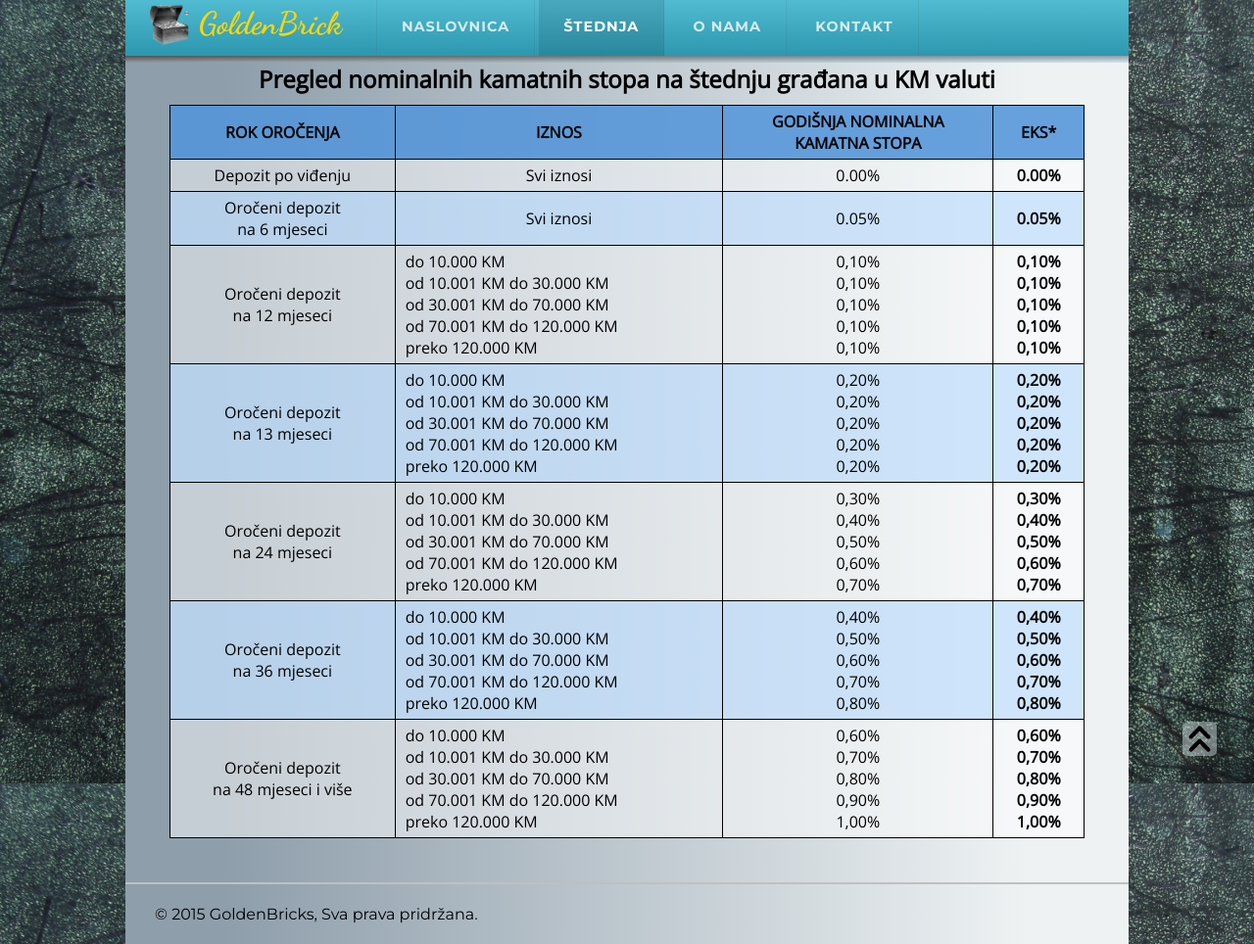
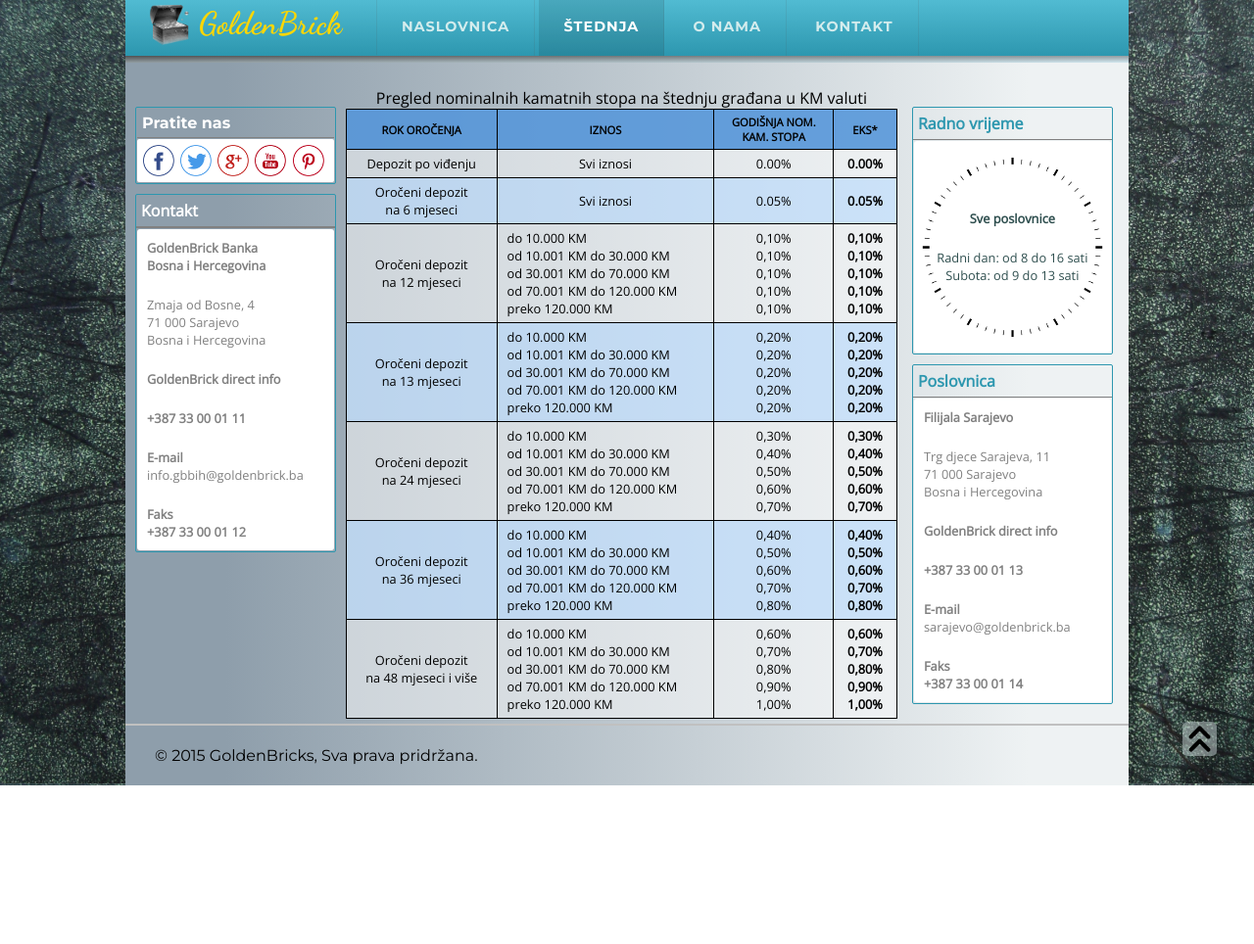
Before and after one commit to WebTehnologijeETF/BankaGoldenBrick, a PHP site: page /stednja.html in a window 1280 px wide. Shown: the whole page at 98% size. After the commit the page ends 802 px from the top, so only its background shows below. Run offline with PHP 8.4, Linux system fonts and the light colour scheme.

Commit message:
Update-ovana Štednja stranica
Update-ovana Štednja stranica sa tabelom, dodani sidebar-i.

```diff
--- a/static/css/stil.css
+++ b/static/css/stil.css
@@ -30,7 +30,7 @@
 	background: -ms-linear-gradient(top, #51bbd2 0%, #2d97af 100%);
 	background: linear-gradient(to bottom, #51bbd2 0%, #2d97af 100%);
 }
-
+/*Logo*/
 .logo > a > h1 {
 	font-family: 'Dancing Script', cursive;
 
@@ -65,6 +65,7 @@
     margin-right: 10px;
     margin-left: 20px;
 }
+/*Navbar*/
 .meni {
 	font-family: 'Montserrat', sans-serif;
     float: left;
@@ -110,6 +111,7 @@
 	background: #32a9c3;
 	background: rgba(0, 0, 0, 0.1);
 }
+/*Sjena ispod menija*/
 .sjena {
     background-image: -ms-linear-gradient(top left, #505152 0%, #D2E8F0 100%);
     background-image: -moz-linear-gradient(top left, #505152 0%, #D2E8F0 100%);
@@ -119,6 +121,7 @@
     background-image: linear-gradient(to bottom right, #505152 0%, #D2E8F0 100%);
     height: 7px;
 }
+/*Sadržaj*/
 .sadrzaj {
     position: relative;
     background: -webkit-linear-gradient(90deg, #8e9eab 10%, #eef2f3 90%);
@@ -131,6 +134,7 @@
     margin: 0;
     padding: 0;
 }
+/*Naslovnica*/
 .desno {
     float: left;
     width: 20%;
@@ -168,7 +172,8 @@
 .lijevo {
     width: 20%;
     float: left;
-    padding: 45px 5px 5px 10px;
+    padding: 0 5px 5px 10px;
+    margin-top: 45px;
 }
 .social_feed > .social_feed_content > a > img {
     width: 34px;
@@ -210,7 +215,7 @@
     margin: 0;
     padding: 0;
 }
-
+/*Članci*/
 .clanak {
 	width: 95%;
     background-color: white;
@@ -266,6 +271,7 @@
 	margin: 0 0 10px 0;
 	padding: 0;
 }
+/*Nazad na vrh*/
 .vrh {
 	position: fixed;
 	right: 3%;
@@ -290,6 +296,7 @@
 	margin: 0;
 	padding: 0;
 }
+/*Podnožje (Footer)*/
 .podnozje {
 	background: -webkit-linear-gradient(90deg, #8e9eab 10%, #eef2f3 90%);
     background:    -moz-linear-gradient(90deg, #8e9eab 10%, #eef2f3 90%);
@@ -306,9 +313,13 @@
     font-family: 'Montserrat', sans-serif;
     font-size: 100%;
 }
+/*Štednja stranica*/
 #tabela {
+    float: left;
+    width: 55%;
 	overflow: auto;
-	margin: 0 45px 45px 45px;
+	margin: 5px;
+    margin-top: 25px;
 }
 #tabela tr:nth-child(odd){
 	background-color:rgba(170, 212, 255, 0.5);
@@ -327,8 +338,13 @@
 	text-align: center;
 	border-collapse: collapse;
 }
-th, td {
+table#stednja th,
+table#stednja td {
 	padding: 5px 10px;
+    font-size: 80%;
+}
+table#stednja th {
+    font-size: 70%;
 }
 td:hover {
 	background-color: rgba(255, 255, 255, 0.4);
@@ -342,17 +358,48 @@
 col#prva {
 	font-size: 110%;
 }
+
 .sadrzaj h2 {
 	text-align: center;
 	margin: 0 0 10px 0;
 	padding: 0;
 }
+.feed_content {
+    margin: 1px;
+    background: white;
+    padding: 10px;
+    border-radius: 3px;
+}
+
+/*O nama stranica*/
 .about_desno {
     width: 22%;
     float: left;
     padding: 10px;
     margin-top: 35px;
 }
+.about_centar {
+    width: 53%;
+    float: left;
+    margin-left: 10px;
+    margin-top: 10px;
+}
+.about_centar_content {
+    padding: 0 15px 15px 15px;
+    background-color: white;
+    color: dimgray;
+    font-size: 90%;
+    border: 2px solid #2d97af;
+    border-radius: 5px;
+    margin: 10px 0;
+}
+.about_centar > h3 {
+    color: white;
+    font-family: 'Montserrat', sans-serif;
+    margin: 0 0 0 5px;
+    padding: 0;
+}
+/*Partneri*/
 .linkovi {
     border: 1px solid #2d97af;
     margin: 0;
@@ -369,7 +416,8 @@
 }
 .linkovi_content {
     background-color: white;
-    color: grey;
+    color: slategray;
+    font-size: 90%;
     margin: 0;
     padding: 0;
     border-radius: 3px;
@@ -391,6 +439,7 @@
 .linkovi_content > ul > li > a:hover {
 	text-decoration: underline;
 }
+/*Kontakt stranica*/
 .kontakt p, .kontakt input[type="text"],
 .kontakt input[type="email"],
 .kontakt input[type="tel"],
@@ -407,7 +456,7 @@
     width: 20%;
     float: left;
     padding: 10px;
-    margin-top: 45px;
+    margin-top: 35px;
 }
 .kontakt {
     margin: 0 auto;
@@ -489,32 +538,6 @@
     color: red;
     font-size: 105%;
 }
-.feed_content {
-    margin: 1px;
-    background: white;
-    padding: 10px;
-    border-radius: 3px;
-}
-.about_centar {
-    width: 53%;
-    float: left;
-    margin-left: 10px;
-    margin-top: 10px;
-}
-.about_centar_content {
-    padding: 0 15px 15px 15px;
-    background-color: white;
-    color: grey;
-    border: 2px solid #2d97af;
-    border-radius: 5px;
-    margin: 10px 0;
-}
-.about_centar > h3 {
-    color: white;
-    font-family: 'Montserrat', sans-serif;
-    margin: 0 0 0 5px;
-    padding: 0;
-}
 .kontakt_desno > .kontakt_feed_desno > .feed_content.clock{
     background-image: url(../images/clock.png);
     background-repeat: no-repeat;
@@ -526,6 +549,8 @@
 .kontakt_desno > .kontakt_feed_desno > .feed_content.clock > p {
     color: darkslategrey;
 }
+
+
 /*Responsive CSS*/
 @media (max-width:1024px) {
     .okvir {
@@ -568,4 +593,8 @@
     .kontakt_desno > .kontakt_feed_desno > .feed_content.clock{
         font-size: 75%;
     }
+    table#stednja th,
+    table#stednja td {
+    font-size: 70%;
 }
+}
--- a/stednja.html
+++ b/stednja.html
@@ -28,9 +28,42 @@
 			</div>
             <div class="sjena"></div>
 			<div class="sadrzaj">
+                <div class="lijevo">
+                    <div class="social_feed">
+                        <h4>Pratite nas</h4>
+                        <div class="social_feed_content">
+                            <a href="http://facebook.com" target="_blank"><img src="static/images/facebook.png" alt="facebook"></a>
+                            <a href="http://twitter.com" target="_blank"><img src="static/images/twitter.png" alt="twitter"></a>
+                            <a href="http://plus.google.com" target="_blank"><img src="static/images/google+.png" alt="google plus"></a>
+                            <a href="http://youtube.com" target="_blank"><img src="static/images/youtube.png" alt="youtube"></a>
+                            <a href="http://pinterest.com" target="_blank"><img src="static/images/pinterest.png" alt="pinterest"></a>
+                        </div>
+                    </div>
+                    <div class="kontakt_feed">
+                        <h4>Kontakt</h4>
+                        <div class="feed_content">
+                            <p><b>GoldenBrick Banka</b></p>
+                            <p><b>Bosna i Hercegovina</b></p>
+                            <br>
+                            <p>Zmaja od Bosne, 4</p>
+                            <p>71 000 Sarajevo</p>
+                            <p>Bosna i Hercegovina</p>
+                            <br>
+                            <p><b>GoldenBrick direct info</b></p>
+                            <br>
+                            <p><b>+387 33 00 01 11</b></p>
+                            <br>
+                            <p><b>E-mail</b></p>
+                            <p><span class="p_minimize">info.gbbih@goldenbrick.ba</span></p>
+                            <br>
+                            <p><b>Faks</b></p>
+                            <p><b>+387 33 00 01 12</b></p>
+                        </div>
+                    </div>
+                </div>
 				<div id="tabela">
 					<table id="stednja">
-						<caption><h2>Pregled nominalnih kamatnih stopa na štednju građana u KM valuti</h2></caption>
+						<caption>Pregled nominalnih kamatnih stopa na štednju građana u KM valuti</caption>
 						<colgroup>
 							<col id="prva">
 							<col id="druga">
@@ -40,7 +73,7 @@
 						<tr>
 							<th>ROK OROČENJA</th>
 							<th>IZNOS</th>
-							<th>GODIŠNJA NOMINALNA <br>KAMATNA STOPA</th>
+							<th>GODIŠNJA NOM. <br>KAM. STOPA</th>
 							<th>EKS*</th>
 						</tr>
 						<tr>
@@ -172,6 +205,37 @@
 						</tr>
 					</table>
 				</div>
+                <div class="kontakt_desno">
+                    <div class="kontakt_feed_desno">
+                        <h4>Radno vrijeme</h4>
+                        <div class="feed_content clock">
+                            <p><b>Sve poslovnice</b></p>
+                            <br>
+                            <p>Radni dan: od 8 do 16 sati</p>
+                            <p>Subota: od 9 do 13 sati</p>
+                        </div>
+                    </div>
+                    <div class="kontakt_feed_desno">
+                        <h4>Poslovnica</h4>
+                        <div class="feed_content">
+                            <p><b>Filijala Sarajevo </b></p>
+                            <br>
+                            <p>Trg djece Sarajeva, 11</p>
+                            <p>71 000 Sarajevo</p>
+                            <p>Bosna i Hercegovina</p>
+                            <br>
+                            <p><b>GoldenBrick direct info</b></p>
+                            <br>
+                            <p><b>+387 33 00 01 13</b></p>
+                            <br>
+                            <p><b>E-mail</b></p>
+                            <p><span class="p_minimize">sarajevo@goldenbrick.ba</span></p>
+                            <br>
+                            <p><b>Faks</b></p>
+                            <p><b>+387 33 00 01 14</b></p>
+                        </div>
+                    </div>
+                </div>
 			</div>
 			<div class="podnozje">
 				<p>&copy; 2015 GoldenBricks, Sva prava pridržana.</p>
```
